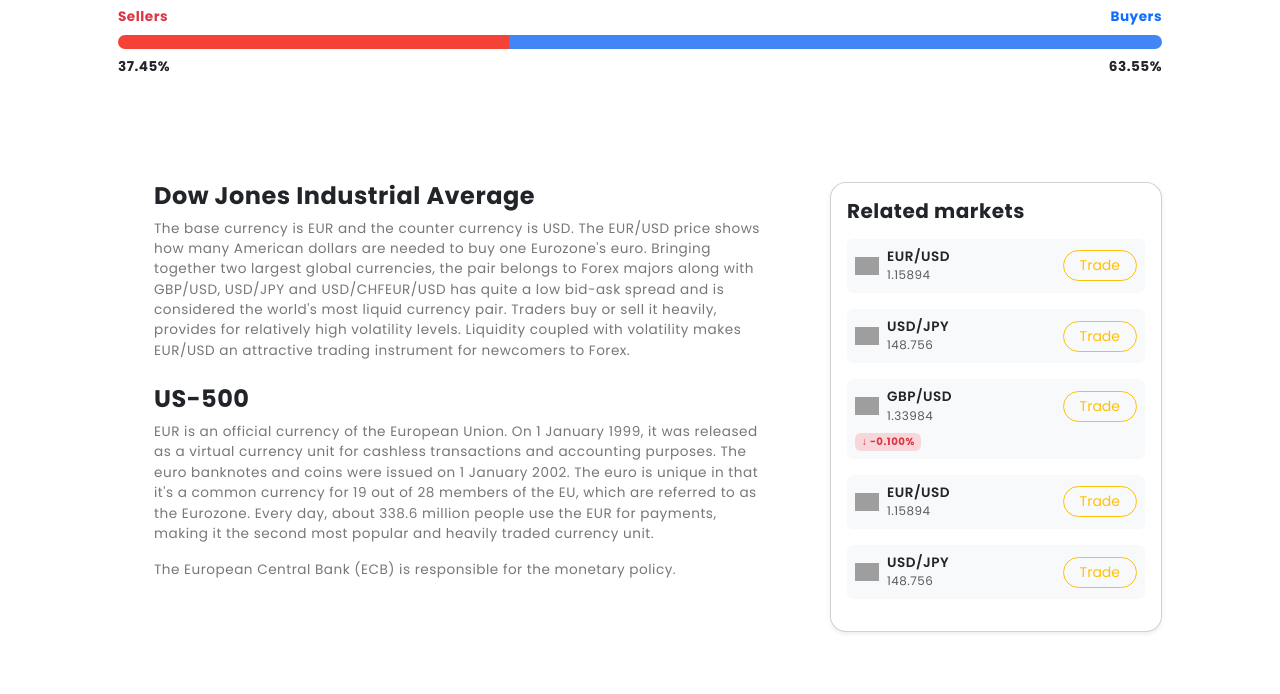
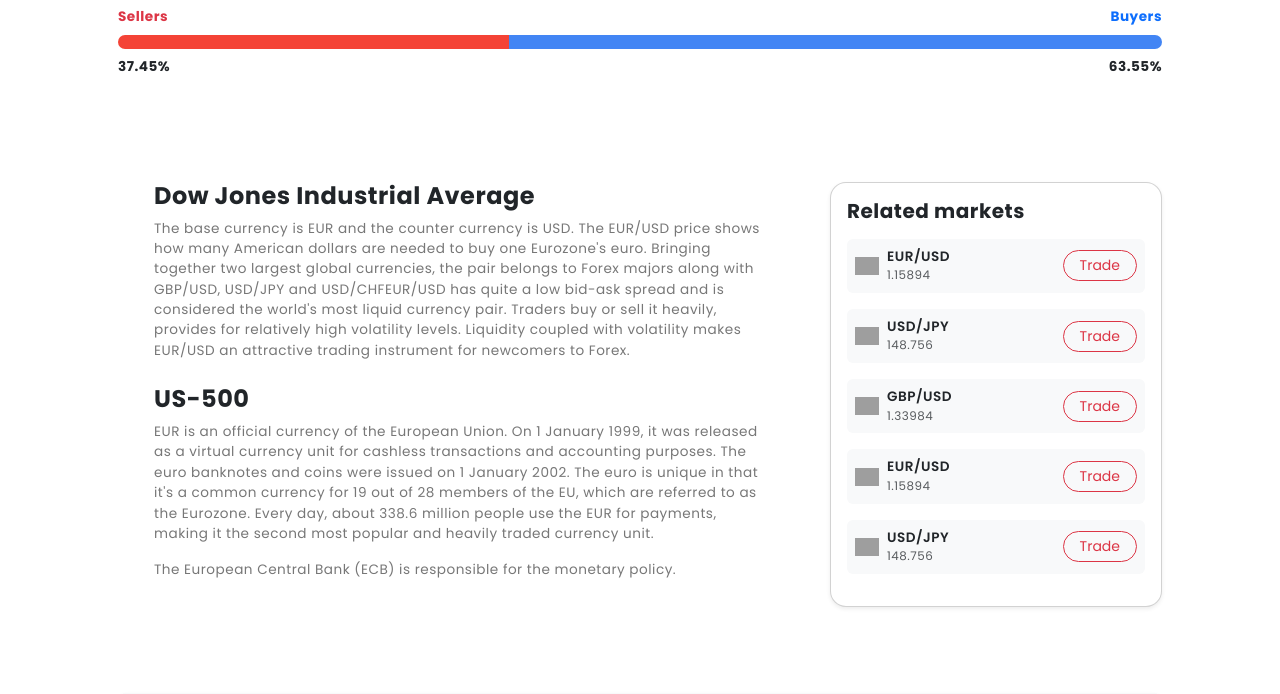
Before and after one commit to GKDevotion/zedcapital-core, a PHP site: page /american-market.php in a window 1280 px wide. Shown: the part 1051-1745 px from the top of the page. Run offline with PHP 8.4, Linux system fonts and the light colour scheme; some libraries are stand-ins or nearby versions; grey boxes are pictures that could not be loaded.

Commit message:
upgrate design changes

```diff
--- a/american-market.php
+++ b/american-market.php
@@ -176,7 +176,7 @@ include_once ('elements/header.php');
                             <div class="text-muted small">1.15894</div>
                         </div>
                     </div>
-                    <button class="btn btn-sm btn-outline-warning rounded-pill px-3">Trade</button>
+                    <button class="btn btn-sm btn-outline-danger rounded-pill px-3">Trade</button>
                 </div>
 
                 <!-- Repeat more market cards as needed -->
@@ -188,7 +188,7 @@ include_once ('elements/header.php');
                             <div class="text-muted small">148.756</div>
                         </div>
                     </div>
-                    <button class="btn btn-sm btn-outline-warning rounded-pill px-3">Trade</button>
+                    <button class="btn btn-sm btn-outline-danger rounded-pill px-3">Trade</button>
                 </div>
 
                 <!-- Chart Card -->
@@ -201,10 +201,7 @@ include_once ('elements/header.php');
                                 <div class="text-muted small">1.33984</div>
                             </div>
                         </div>
-                        <button class="btn btn-sm btn-outline-warning rounded-pill px-3">Trade</button>
-                    </div>
-                    <div class="d-flex align-items-center mt-2">
-                        <span class="badge bg-danger-subtle text-danger small">↓ -0.100%</span>
+                        <button class="btn btn-sm btn-outline-danger rounded-pill px-3">Trade</button>
                     </div>
                 </div>
 
@@ -217,7 +214,7 @@ include_once ('elements/header.php');
                             <div class="text-muted small">1.15894</div>
                         </div>
                     </div>
-                    <button class="btn btn-sm btn-outline-warning rounded-pill px-3">Trade</button>
+                    <button class="btn btn-sm btn-outline-danger rounded-pill px-3">Trade</button>
                 </div>
 
                 <!-- Repeat more market cards as needed -->
@@ -229,7 +226,7 @@ include_once ('elements/header.php');
                             <div class="text-muted small">148.756</div>
                         </div>
                     </div>
-                    <button class="btn btn-sm btn-outline-warning rounded-pill px-3">Trade</button>
+                    <button class="btn btn-sm btn-outline-danger rounded-pill px-3">Trade</button>
                 </div>
 
             </div>
--- a/assets/css/responsive.css
+++ b/assets/css/responsive.css
@@ -123,6 +123,11 @@
 
 /* 1500px - 1999px - Large Screens */
 @media (min-width: 1500px) and (max-width: 1999.99px) {
+
+    .container, .container-lg, .container-md, .container-sm, .container-xl, .container-xxl{
+        max-width: 1530px
+    }
+
     .nav-link {
         margin: 0 10px !important;
     }
--- a/assets/css/style.css
+++ b/assets/css/style.css
@@ -333,7 +333,7 @@ a.demo-account-btn:hover {
 }
 
 h1.fw-bold{
-    font-size: 3rem;
+    font-size: 3.5rem;
 }
 
 /* Fixed button */
--- a/index.php
+++ b/index.php
@@ -1049,7 +1049,7 @@ if( false ){
                     <div class="col-md-12 set-m-bottom">
                         <div class="row">
                             <div class="col-6" data-aos="fade-up" data-aos-duration="1200">
-                                <img src="assets/images/web-trade-icon.png" class="w-100">
+                                <img src="assets/images/web-trade-icon.png?v=0.01" class="w-100">
                             </div>
                             <div class="col-6 verticle-center text-start" data-aos="fade-up" data-aos-duration="1300">
                                 <h3 class="fw-bold">Web Trading</h3>
```
Also changed, not shown: assets/images/web-trade-icon.png.
